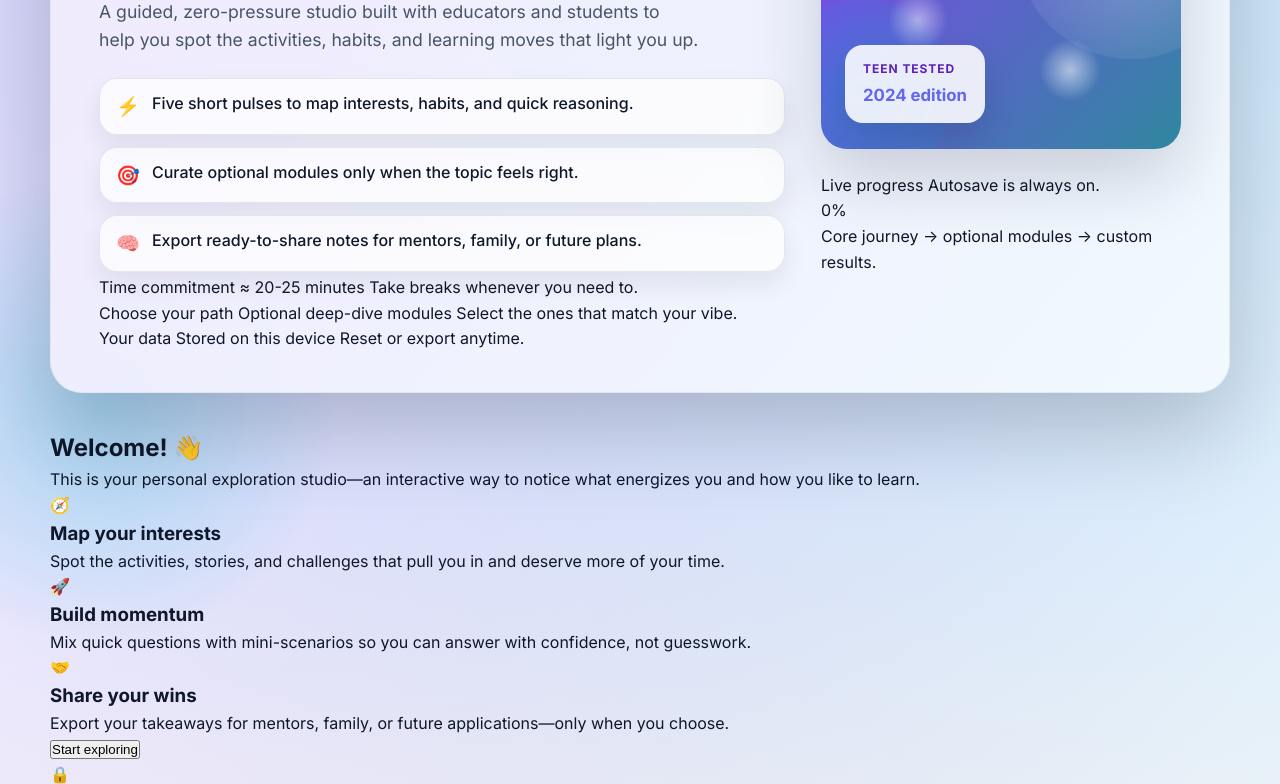
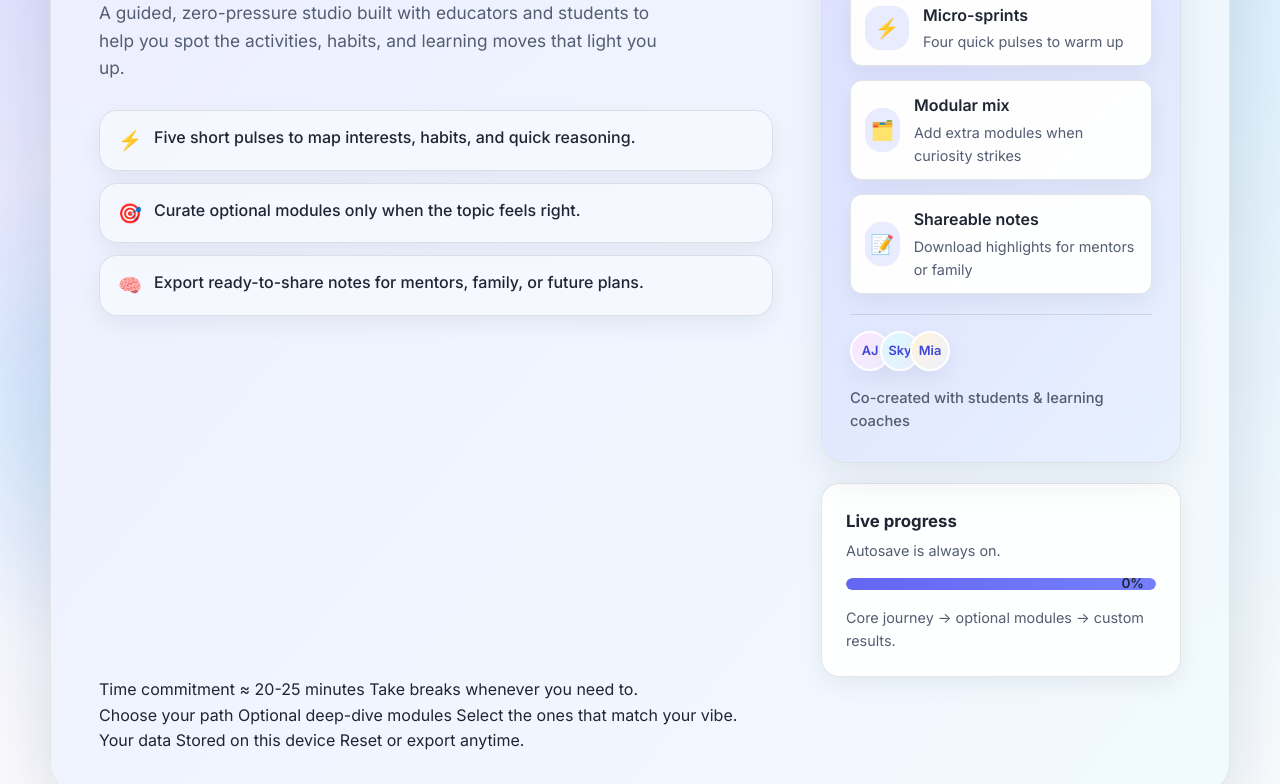
Before and after one commit to hsavzyan/git-tutorial, a website: page index.html in a window 1280 px wide. Shown: the part 310-1094 px from the top of the page. Drawn offline with Linux system fonts and the light colour scheme.

Commit message:
Refresh hero palette and surfaces

```diff
--- a/assets/css/style.css
+++ b/assets/css/style.css
@@ -1,50 +1,48 @@
 :root {
-  --accent: #7c3aed;
-  --accent-600: #5b21b6;
-  --accent-100: #ede9fe;
-  --accent-light: #a855f7;
-  --text: #0f172a;
-  --text-secondary: #475569;
-  --muted: #64748b;
+  --accent: #5b61ff;
+  --accent-600: #3d46d6;
+  --accent-100: #e9ebff;
+  --accent-light: #7680ff;
+  --text: #1f2532;
+  --text-secondary: #535d72;
+  --muted: #6b7488;
   --card: rgba(255, 255, 255, 0.96);
-  --card-alt: rgba(255, 255, 255, 0.88);
-  --border: rgba(203, 213, 225, 0.65);
+  --card-alt: rgba(246, 248, 255, 0.96);
+  --border: rgba(31, 41, 55, 0.12);
   --success: #22c55e;
   --warning: #f97316;
-  --shadow-sm: 0 12px 24px rgba(15, 23, 42, 0.08);
-  --shadow-md: 0 20px 45px rgba(15, 23, 42, 0.12);
-  --shadow-lg: 0 28px 70px rgba(15, 23, 42, 0.18);
-  --shadow-xl: 0 36px 90px rgba(15, 23, 42, 0.22);
+  --shadow-sm: 0 8px 24px rgba(15, 23, 42, 0.06);
+  --shadow-md: 0 16px 42px rgba(15, 23, 42, 0.08);
+  --shadow-lg: 0 24px 60px rgba(15, 23, 42, 0.12);
+  --shadow-xl: 0 32px 80px rgba(15, 23, 42, 0.14);
   --radius-sm: 12px;
   --radius-md: 18px;
-  --radius-lg: 26px;
+  --radius-lg: 24px;
   --radius-xl: 32px;
-  --gradient-hero: linear-gradient(135deg, rgba(124, 58, 237, 0.95), rgba(14, 116, 144, 0.85));
-  --gradient-surface: linear-gradient(150deg, rgba(255, 255, 255, 0.94), rgba(244, 247, 255, 0.78));
+  --gradient-hero: linear-gradient(130deg, rgba(91, 97, 255, 0.16), rgba(108, 172, 255, 0.1));
+  --gradient-surface: linear-gradient(160deg, rgba(255, 255, 255, 0.96), rgba(240, 244, 255, 0.9));
   --bg-gradient:
-    radial-gradient(circle at 18% 12%, rgba(124, 58, 237, 0.18), transparent 55%),
-    radial-gradient(circle at 82% 8%, rgba(6, 182, 212, 0.18), transparent 55%),
-    radial-gradient(circle at 50% 100%, rgba(251, 191, 36, 0.18), transparent 65%),
-    linear-gradient(160deg, #eff6ff 0%, #faf5ff 100%);
+    radial-gradient(circle at 12% 8%, rgba(91, 97, 255, 0.18), transparent 55%),
+    radial-gradient(circle at 88% 14%, rgba(56, 189, 248, 0.16), transparent 55%),
+    linear-gradient(180deg, #f7f8ff 0%, #ffffff 70%, #fbfcff 100%);
 }
 
 @media (prefers-color-scheme: dark) {
   :root {
-    --text: #e2e8f0;
-    --text-secondary: #cbd5f5;
-    --muted: #a5b4fc;
-    --card: rgba(15, 23, 42, 0.9);
-    --card-alt: rgba(30, 41, 59, 0.88);
-    --border: rgba(71, 85, 105, 0.6);
-    --shadow-sm: 0 10px 22px rgba(2, 6, 23, 0.4);
-    --shadow-md: 0 20px 48px rgba(2, 6, 23, 0.46);
-    --shadow-lg: 0 28px 70px rgba(2, 6, 23, 0.52);
-    --shadow-xl: 0 34px 90px rgba(2, 6, 23, 0.58);
+    --text: #e6ecff;
+    --text-secondary: #c2ccff;
+    --muted: #9aa5ff;
+    --card: rgba(17, 25, 40, 0.9);
+    --card-alt: rgba(24, 34, 54, 0.9);
+    --border: rgba(148, 163, 184, 0.25);
+    --shadow-sm: 0 10px 24px rgba(2, 6, 23, 0.45);
+    --shadow-md: 0 18px 44px rgba(2, 6, 23, 0.5);
+    --shadow-lg: 0 26px 68px rgba(2, 6, 23, 0.55);
+    --shadow-xl: 0 32px 88px rgba(2, 6, 23, 0.6);
     --bg-gradient:
-      radial-gradient(circle at 12% 8%, rgba(124, 58, 237, 0.25), transparent 55%),
-      radial-gradient(circle at 85% 12%, rgba(13, 148, 136, 0.28), transparent 55%),
-      radial-gradient(circle at 50% 100%, rgba(251, 191, 36, 0.22), transparent 60%),
-      linear-gradient(160deg, #020617 0%, #0f172a 100%);
+      radial-gradient(circle at 16% 12%, rgba(91, 97, 255, 0.25), transparent 55%),
+      radial-gradient(circle at 84% 18%, rgba(45, 212, 191, 0.22), transparent 55%),
+      linear-gradient(180deg, #050b1d 0%, #0f172a 100%);
   }
 }
 
@@ -71,7 +69,7 @@ body::after {
   position: fixed;
   z-index: -2;
   filter: blur(0px);
-  opacity: 0.9;
+  opacity: 0.8;
 }
 
 body::before {
@@ -79,7 +77,7 @@ body::before {
   right: -180px;
   width: 460px;
   height: 460px;
-  background: radial-gradient(circle, rgba(124, 58, 237, 0.32), transparent 65%);
+  background: radial-gradient(circle, rgba(91, 97, 255, 0.28), transparent 65%);
 }
 
 body::after {
@@ -87,7 +85,7 @@ body::after {
   left: -160px;
   width: 520px;
   height: 520px;
-  background: radial-gradient(circle, rgba(6, 182, 212, 0.28), transparent 65%);
+  background: radial-gradient(circle, rgba(56, 189, 248, 0.22), transparent 65%);
 }
 
 ::-webkit-scrollbar {
@@ -95,12 +93,12 @@ body::after {
 }
 
 ::-webkit-scrollbar-track {
-  background: rgba(148, 163, 184, 0.15);
+  background: rgba(148, 163, 184, 0.12);
   border-radius: 999px;
 }
 
 ::-webkit-scrollbar-thumb {
-  background: rgba(124, 58, 237, 0.45);
+  background: rgba(91, 97, 255, 0.45);
   border-radius: 999px;
 }
 
@@ -112,13 +110,28 @@ body::after {
   gap: 36px;
 }
 
+.section {
+  display: none;
+  background: var(--card);
+  border: 1px solid var(--border);
+  border-radius: var(--radius-lg);
+  padding: 40px;
+  box-shadow: var(--shadow-sm);
+  flex-direction: column;
+  gap: 32px;
+}
+
+.section.active {
+  display: flex;
+}
+
 .header {
   position: relative;
   background: var(--card);
   border-radius: var(--radius-xl);
   padding: 48px 48px 40px;
   box-shadow: var(--shadow-xl);
-  border: 1px solid rgba(148, 163, 184, 0.25);
+  border: 1px solid var(--border);
   backdrop-filter: blur(22px);
   overflow: hidden;
 }
@@ -127,8 +140,8 @@ body::after {
   content: '';
   position: absolute;
   inset: 0;
-  background: linear-gradient(130deg, rgba(124, 58, 237, 0.12), rgba(56, 189, 248, 0.08));
-  opacity: 0.9;
+  background: linear-gradient(130deg, rgba(91, 97, 255, 0.12), rgba(56, 189, 248, 0.08));
+  opacity: 0.85;
   z-index: 0;
 }
 
@@ -151,9 +164,9 @@ body::after {
   gap: 14px;
   padding: 10px 18px;
   border-radius: 999px;
-  background: rgba(255, 255, 255, 0.8);
-  box-shadow: 0 12px 30px rgba(15, 23, 42, 0.12);
-  border: 1px solid rgba(148, 163, 184, 0.35);
+  background: rgba(255, 255, 255, 0.85);
+  box-shadow: 0 12px 28px rgba(15, 23, 42, 0.1);
+  border: 1px solid var(--border);
 }
 
 .brand-icon {
@@ -192,9 +205,9 @@ body::after {
   gap: 12px;
   padding: 6px 14px;
   border-radius: 999px;
-  border: 1px solid rgba(148, 163, 184, 0.35);
-  background: rgba(255, 255, 255, 0.7);
-  box-shadow: 0 10px 24px rgba(15, 23, 42, 0.08);
+  border: 1px solid var(--border);
+  background: rgba(255, 255, 255, 0.72);
+  box-shadow: 0 10px 24px rgba(15, 23, 42, 0.07);
 }
 
 .swatch {
@@ -223,7 +236,7 @@ body::after {
 
 .reset-button {
   position: relative;
-  border: 1px solid rgba(148, 163, 184, 0.4);
+  border: 1px solid var(--border);
   border-radius: 999px;
   padding: 10px 20px;
   background: rgba(255, 255, 255, 0.85);
@@ -251,12 +264,13 @@ body::after {
 .hero-text {
   display: flex;
   flex-direction: column;
-  gap: 18px;
+  gap: 20px;
+  padding-right: 12px;
 }
 
 .hero-eyebrow {
   display: inline-block;
-  font-size: 0.85em;
+  font-size: 0.82em;
   letter-spacing: 0.08em;
   text-transform: uppercase;
   color: var(--accent-600);
@@ -264,7 +278,7 @@ body::after {
 }
 
 .header h1 {
-  font-size: 2.9em;
+  font-size: 2.8em;
   font-weight: 800;
   letter-spacing: -0.02em;
   line-height: 1.1;
@@ -273,27 +287,27 @@ body::after {
 }
 
 .hero-description {
-  font-size: 1.1em;
+  font-size: 1.08em;
   color: var(--text-secondary);
-  max-width: 600px;
+  max-width: 560px;
 }
 
 .hero-points {
   list-style: none;
   display: grid;
   gap: 12px;
-  margin-top: 6px;
+  margin-top: 8px;
 }
 
 .hero-points li {
   display: flex;
   align-items: flex-start;
   gap: 12px;
-  background: rgba(255, 255, 255, 0.72);
-  padding: 12px 16px;
+  background: var(--card-alt);
+  padding: 14px 18px;
   border-radius: var(--radius-md);
-  border: 1px solid rgba(148, 163, 184, 0.24);
-  box-shadow: 0 12px 24px rgba(15, 23, 42, 0.08);
+  border: 1px solid var(--border);
+  box-shadow: var(--shadow-sm);
   font-weight: 500;
   color: var(--text);
 }
@@ -305,79 +319,206 @@ body::after {
 .hero-visual {
   display: flex;
   flex-direction: column;
-  gap: 24px;
+  gap: 20px;
+  align-items: stretch;
 }
 
 .hero-graphic {
   position: relative;
   border-radius: var(--radius-lg);
-  background: var(--gradient-hero);
-  min-height: 260px;
+  background: var(--card-alt);
+  border: 1px solid var(--border);
+  box-shadow: var(--shadow-md);
+  padding: 28px;
+  display: flex;
+  flex-direction: column;
+  gap: 20px;
+  isolation: isolate;
   overflow: hidden;
-  box-shadow: var(--shadow-lg);
 }
 
-.hero-orb {
+.hero-graphic::before {
+  content: '';
   position: absolute;
-  border-radius: 50%;
-  filter: blur(0px);
-  opacity: 0.6;
-  transform: scale(1);
-  animation: float 12s ease-in-out infinite;
-}
-.hero-orb--primary {
-  width: 220px;
-  height: 220px;
-  background: radial-gradient(circle, rgba(255, 255, 255, 0.45), rgba(124, 58, 237, 0));
-  top: -40px;
-  right: -60px;
-}
-.hero-orb--secondary {
-  width: 180px;
-  height: 180px;
-  background: radial-gradient(circle, rgba(14, 165, 233, 0.55), rgba(14, 116, 144, 0));
-  bottom: -40px;
-  left: -50px;
-  animation-delay: -4s;
-}
-.hero-spark {
-  position: absolute;
-  width: 64px;
-  height: 64px;
-  border-radius: 50%;
-  background: radial-gradient(circle, rgba(255, 255, 255, 0.8), transparent 65%);
-  opacity: 0.5;
-  animation: pulse 6s ease-in-out infinite;
+  inset: 0;
+  border-radius: inherit;
+  background: var(--gradient-hero);
+  z-index: -1;
 }
 
-.hero-spark--one { top: 38%; left: 18%; }
-.hero-spark--two { bottom: 18%; right: 22%; animation-delay: -2.5s; }
+.hero-panel-header {
+  display: flex;
+  justify-content: space-between;
+  align-items: center;
+  gap: 16px;
+}
 
-.hero-emblem {
-  position: absolute;
-  bottom: 26px;
-  left: 24px;
-  background: rgba(255, 255, 255, 0.88);
+.hero-panel-tag {
+  display: inline-flex;
+  align-items: center;
+  gap: 6px;
+  padding: 6px 14px;
+  border-radius: 999px;
+  background: rgba(91, 97, 255, 0.12);
   color: var(--accent-600);
-  padding: 14px 18px;
-  border-radius: 18px;
+  font-size: 0.78em;
+  font-weight: 700;
+  letter-spacing: 0.08em;
+  text-transform: uppercase;
+}
+
+.hero-panel-meta {
+  font-size: 0.9em;
+  color: var(--text-secondary);
+  font-weight: 600;
+}
+
+.hero-panel-body {
+  display: flex;
+  flex-direction: column;
+  gap: 14px;
+}
+
+.hero-panel-card {
+  display: flex;
+  align-items: center;
+  gap: 14px;
+  padding: 12px 14px;
+  border-radius: var(--radius-sm);
+  background: var(--card);
+  border: 1px solid var(--border);
+  box-shadow: var(--shadow-sm);
+}
+
+.hero-panel-text {
+  display: flex;
+  flex-direction: column;
+  gap: 2px;
+}
+
+.hero-panel-icon {
+  width: 44px;
+  height: 44px;
+  border-radius: 16px;
+  background: var(--accent-100);
+  color: var(--accent-600);
+  display: flex;
+  align-items: center;
+  justify-content: center;
+  font-size: 1.2em;
+}
+
+.hero-panel-title {
+  font-weight: 600;
+  color: var(--text);
+  font-size: 1em;
+}
+
+.hero-panel-copy {
+  font-size: 0.9em;
+  color: var(--text-secondary);
+}
+
+.hero-panel-footer {
+  display: flex;
+  flex-wrap: wrap;
+  justify-content: space-between;
+  align-items: center;
+  gap: 16px;
+  padding-top: 16px;
+  border-top: 1px solid var(--border);
+}
+
+.hero-panel-avatars {
+  display: flex;
+  align-items: center;
+}
+
+.hero-avatar {
   display: inline-flex;
+  align-items: center;
+  justify-content: center;
+  width: 40px;
+  height: 40px;
+  border-radius: 999px;
+  font-size: 0.8em;
+  font-weight: 600;
+  background: var(--card);
+  color: var(--accent-600);
+  border: 2px solid #fff;
+  box-shadow: var(--shadow-sm);
+}
+
+.hero-avatar + .hero-avatar {
+  margin-left: -10px;
+}
+
+.hero-avatar--one { background: linear-gradient(135deg, #fde4ff, #eef1ff); }
+.hero-avatar--two { background: linear-gradient(135deg, #d9f8ff, #eef1ff); }
+.hero-avatar--three { background: linear-gradient(135deg, #fff3d9, #eef1ff); }
+
+.hero-panel-caption {
+  font-size: 0.92em;
+  color: var(--text-secondary);
+  font-weight: 500;
+}
+
+.progress-card {
+  background: var(--card);
+  border-radius: var(--radius-md);
+  border: 1px solid var(--border);
+  padding: 24px;
+  display: flex;
+  flex-direction: column;
+  gap: 16px;
+  box-shadow: var(--shadow-sm);
+}
+
+.progress-card-header {
+  display: flex;
   flex-direction: column;
   gap: 4px;
-  box-shadow: 0 16px 32px rgba(15, 23, 42, 0.15);
 }
 
-.hero-emblem-label {
-  font-size: 0.75em;
-  letter-spacing: 0.08em;
-  text-transform: uppercase;
+.progress-title {
   font-weight: 700;
+  color: var(--text);
+  font-size: 1.05em;
 }
 
-.hero-emblem-value {
-  font-weight: 700;
-  font-size: 1.05em;
-  color: var(--accent);
+.progress-caption {
+  font-size: 0.9em;
+  color: var(--text-secondary);
+}
+
+.progress-bar {
+  position: relative;
+  height: 12px;
+  background: rgba(148, 163, 184, 0.18);
+  border-radius: 999px;
+  overflow: hidden;
+}
+
+.progress-fill {
+  height: 100%;
+  border-radius: inherit;
+  background: linear-gradient(90deg, var(--accent), var(--accent-light));
+  transition: width 0.4s ease;
+}
+
+.progress-pct {
+  position: absolute;
+  right: 12px;
+  top: 50%;
+  transform: translateY(-50%);
+  font-size: 0.85em;
+  font-weight: 600;
+  color: var(--text);
+}
+
+.progress-subtext {
+  font-size: 0.9em;
+  color: var(--text-secondary);
 }
 
 .module-selector {
@@ -399,10 +540,7 @@ body::after {
   font-size: 2.2em;
   font-weight: 800;
   letter-spacing: -0.01em;
-  background: linear-gradient(135deg, var(--accent), var(--accent-light));
-  -webkit-background-clip: text;
-  -webkit-text-fill-color: transparent;
-  background-clip: text;
+  color: var(--text);
 }
 
 .module-selector p {
@@ -454,13 +592,14 @@ body::after {
   flex: 1 1 220px;
 }
 
+
 .module-card {
   display: flex;
   gap: 16px;
   align-items: flex-start;
   background: var(--card);
   border-radius: var(--radius-md);
-  border: 1.5px solid rgba(148, 163, 184, 0.28);
+  border: 1px solid var(--border);
   padding: 22px;
   cursor: pointer;
   box-shadow: var(--shadow-sm);
@@ -470,20 +609,21 @@ body::after {
 .module-card:hover {
   transform: translateY(-6px);
   border-color: var(--accent);
+  background: var(--card-alt);
   box-shadow: var(--shadow-md);
 }
 
 .module-card.selected {
-  background: linear-gradient(140deg, rgba(124, 58, 237, 0.1), rgba(14, 116, 144, 0.1));
-  border-color: transparent;
-  box-shadow: var(--shadow-lg);
+  background: var(--accent-100);
+  border-color: var(--accent);
+  box-shadow: var(--shadow-md);
 }
 
 .module-icon {
   width: 54px;
   height: 54px;
   border-radius: 18px;
-  background: rgba(124, 58, 237, 0.15);
+  background: var(--accent-100);
   color: var(--accent-600);
   display: flex;
   align-items: center;
@@ -532,6 +672,7 @@ body::after {
   gap: 12px;
 }
 
+
 .results-section h2 {
   font-size: 2.2em;
   font-weight: 800;
@@ -549,19 +690,20 @@ body::after {
   gap: 20px;
 }
 
+
 .result-card {
-  background: var(--card-alt);
+  background: var(--card);
   border-radius: var(--radius-md);
-  border: 1px solid rgba(148, 163, 184, 0.28);
-  border-left-width: 6px;
-  border-left-color: var(--accent);
+  border: 1px solid var(--border);
+  border-left: 3px solid var(--accent);
   padding: 26px;
   box-shadow: var(--shadow-sm);
-  transition: transform 0.3s ease, box-shadow 0.3s ease;
+  transition: transform 0.3s ease, box-shadow 0.3s ease, border-color 0.3s ease;
 }
 
 .result-card:hover {
   transform: translateY(-4px);
+  border-color: rgba(91, 97, 255, 0.55);
   box-shadow: var(--shadow-md);
 }
 
@@ -642,7 +784,7 @@ body::after {
   gap: 8px;
   padding: 12px 20px;
   border-radius: 999px;
-  border: 1.5px solid rgba(148, 163, 184, 0.35);
+  border: 1px solid var(--border);
   background: var(--card);
   color: var(--text);
   font-weight: 600;
@@ -801,6 +943,10 @@ body::after {
     grid-template-columns: 1fr;
   }
 
+  .section {
+    padding: 34px;
+  }
+
   .hero-points li {
     background: rgba(255, 255, 255, 0.92);
   }
@@ -843,6 +989,10 @@ body::after {
   .hero-visual {
     max-width: none;
   }
+
+  .section {
+    padding: 30px;
+  }
 }
 
 @media (max-width: 560px) {
@@ -852,6 +1002,10 @@ body::after {
 
   .content {
     padding: 32px 22px 44px;
+  }
+
+  .section {
+    padding: 26px;
   }
 
   .header-topline {
--- a/index.html
+++ b/index.html
@@ -5,7 +5,7 @@
     <meta name="viewport" content="width=device-width, initial-scale=1.0">
     <meta name="description" content="Discover your interests, strengths, and next-step ideas with this interactive explorer designed for teenagers.">
     <meta name="keywords" content="interest explorer, aptitude test, teen interests, career exploration, student reflection">
-    <meta name="theme-color" content="#7c3aed">
+    <meta name="theme-color" content="#5b61ff">
     <meta name="color-scheme" content="light dark">
     <title>Interest &amp; Aptitude Explorer | Discover Your Path</title>
     <link rel="preconnect" href="https://fonts.googleapis.com">
@@ -46,13 +46,40 @@
                 </div>
                 <div class="hero-visual" aria-hidden="true">
                     <div class="hero-graphic">
-                        <div class="hero-orb hero-orb--primary"></div>
-                        <div class="hero-orb hero-orb--secondary"></div>
-                        <div class="hero-spark hero-spark--one"></div>
-                        <div class="hero-spark hero-spark--two"></div>
-                        <div class="hero-emblem">
-                            <span class="hero-emblem-label">Teen tested</span>
-                            <span class="hero-emblem-value">2024 edition</span>
+                        <div class="hero-panel-header">
+                            <span class="hero-panel-tag">Studio preview</span>
+                            <span class="hero-panel-meta">Teen tested · 2024 edition</span>
+                        </div>
+                        <div class="hero-panel-body">
+                            <div class="hero-panel-card">
+                                <span class="hero-panel-icon">⚡</span>
+                                <div class="hero-panel-text">
+                                    <span class="hero-panel-title">Micro-sprints</span>
+                                    <span class="hero-panel-copy">Four quick pulses to warm up</span>
+                                </div>
+                            </div>
+                            <div class="hero-panel-card">
+                                <span class="hero-panel-icon">🗂️</span>
+                                <div class="hero-panel-text">
+                                    <span class="hero-panel-title">Modular mix</span>
+                                    <span class="hero-panel-copy">Add extra modules when curiosity strikes</span>
+                                </div>
+                            </div>
+                            <div class="hero-panel-card">
+                                <span class="hero-panel-icon">📝</span>
+                                <div class="hero-panel-text">
+                                    <span class="hero-panel-title">Shareable notes</span>
+                                    <span class="hero-panel-copy">Download highlights for mentors or family</span>
+                                </div>
+                            </div>
+                        </div>
+                        <div class="hero-panel-footer">
+                            <div class="hero-panel-avatars" aria-hidden="true">
+                                <span class="hero-avatar hero-avatar--one">AJ</span>
+                                <span class="hero-avatar hero-avatar--two">Sky</span>
+                                <span class="hero-avatar hero-avatar--three">Mia</span>
+                            </div>
+                            <p class="hero-panel-caption">Co-created with students &amp; learning coaches</p>
                         </div>
                     </div>
                     <div class="progress-card">
```
